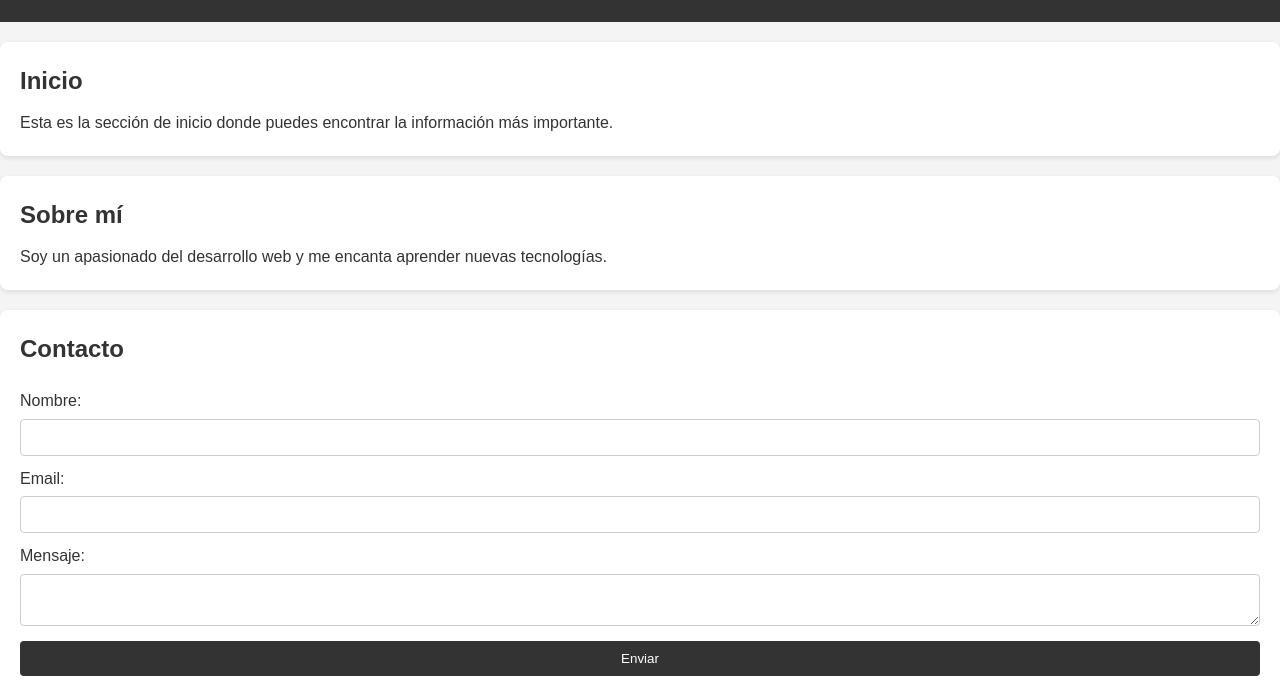
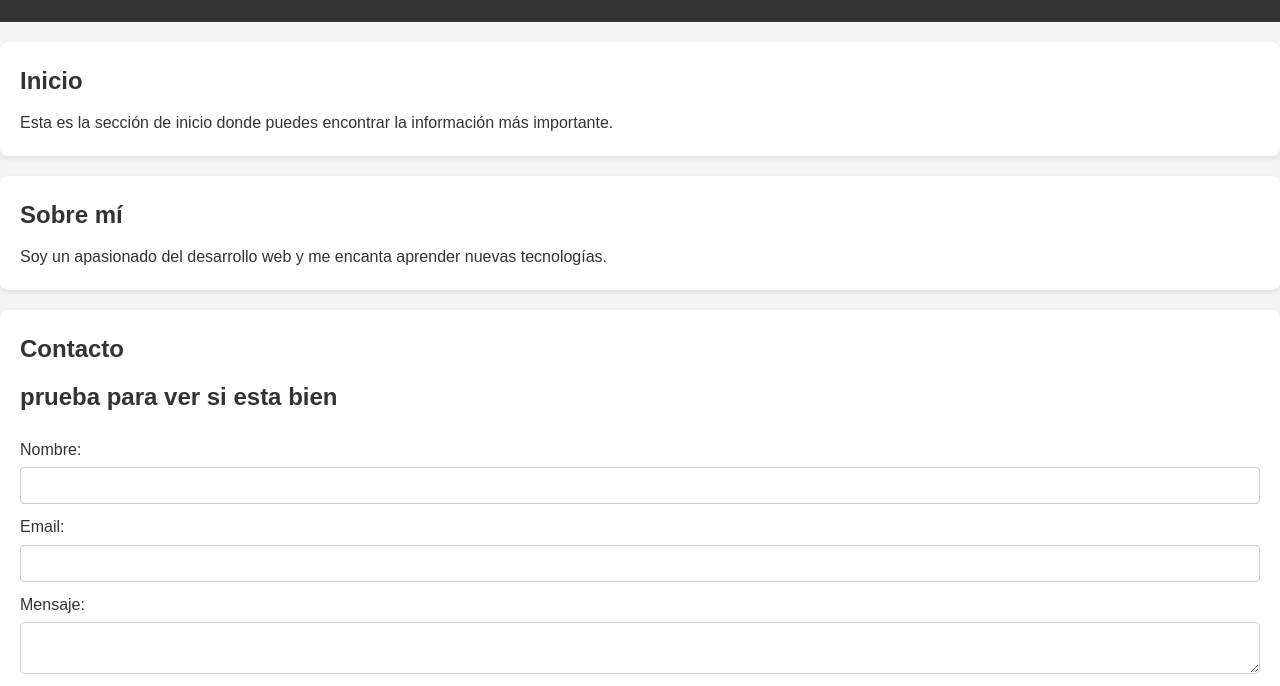
Before and after one commit to KevynBS/pruebaLM, a plain HTML site: page index.html in a window 1280 px wide. Shown: the part 105-791 px from the top of the page. Drawn offline with Linux system fonts and the light colour scheme.

Commit message:
prueba de parrafo

```diff
--- a/index.html
+++ b/index.html
@@ -31,6 +31,7 @@
 
     <section id="contacto">
         <h2>Contacto</h2>
+        <h2>prueba para ver si esta bien</h2>
         <form>
             <label for="nombre">Nombre:</label>
             <input type="text" id="nombre" name="nombre">
```
